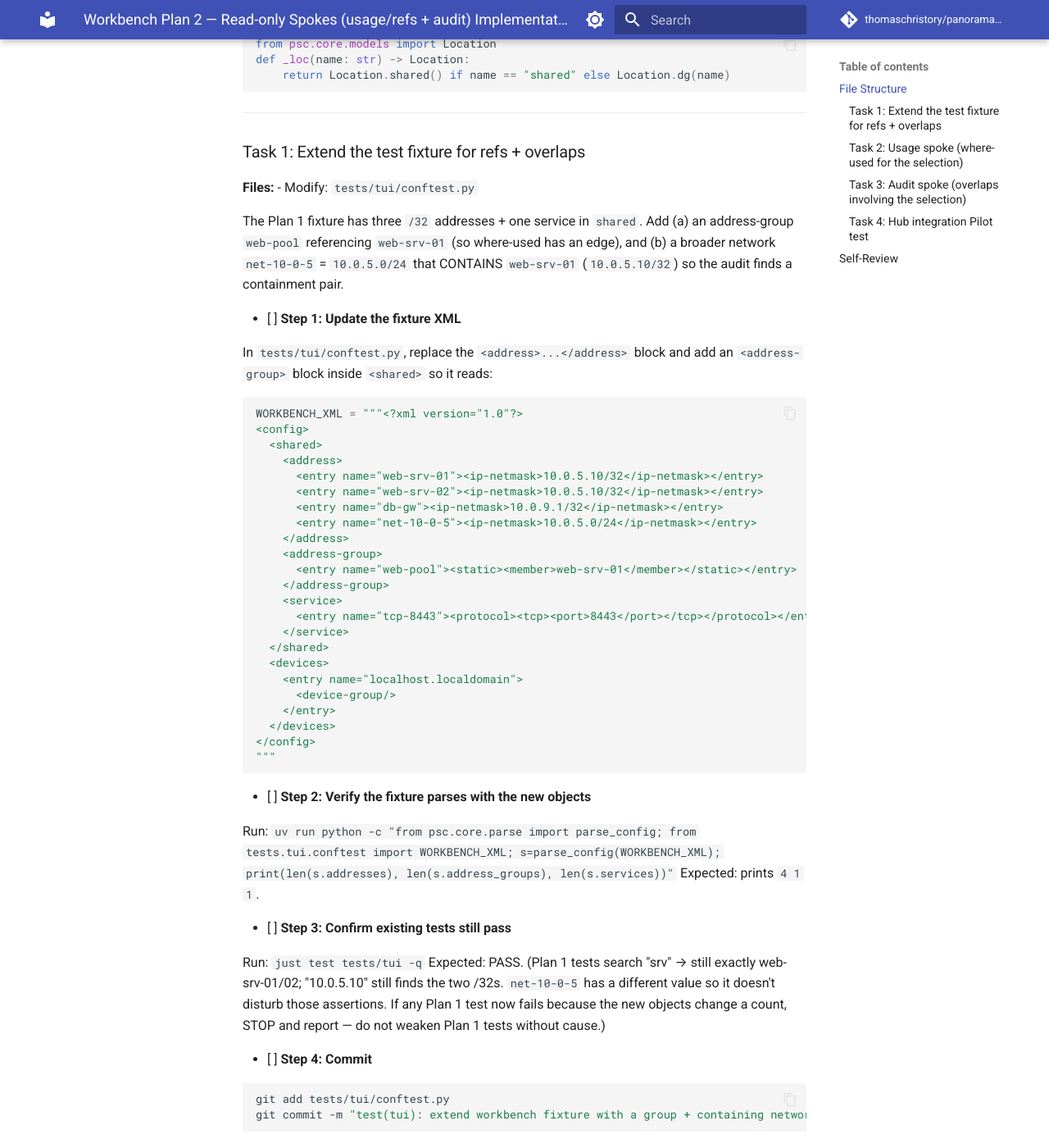
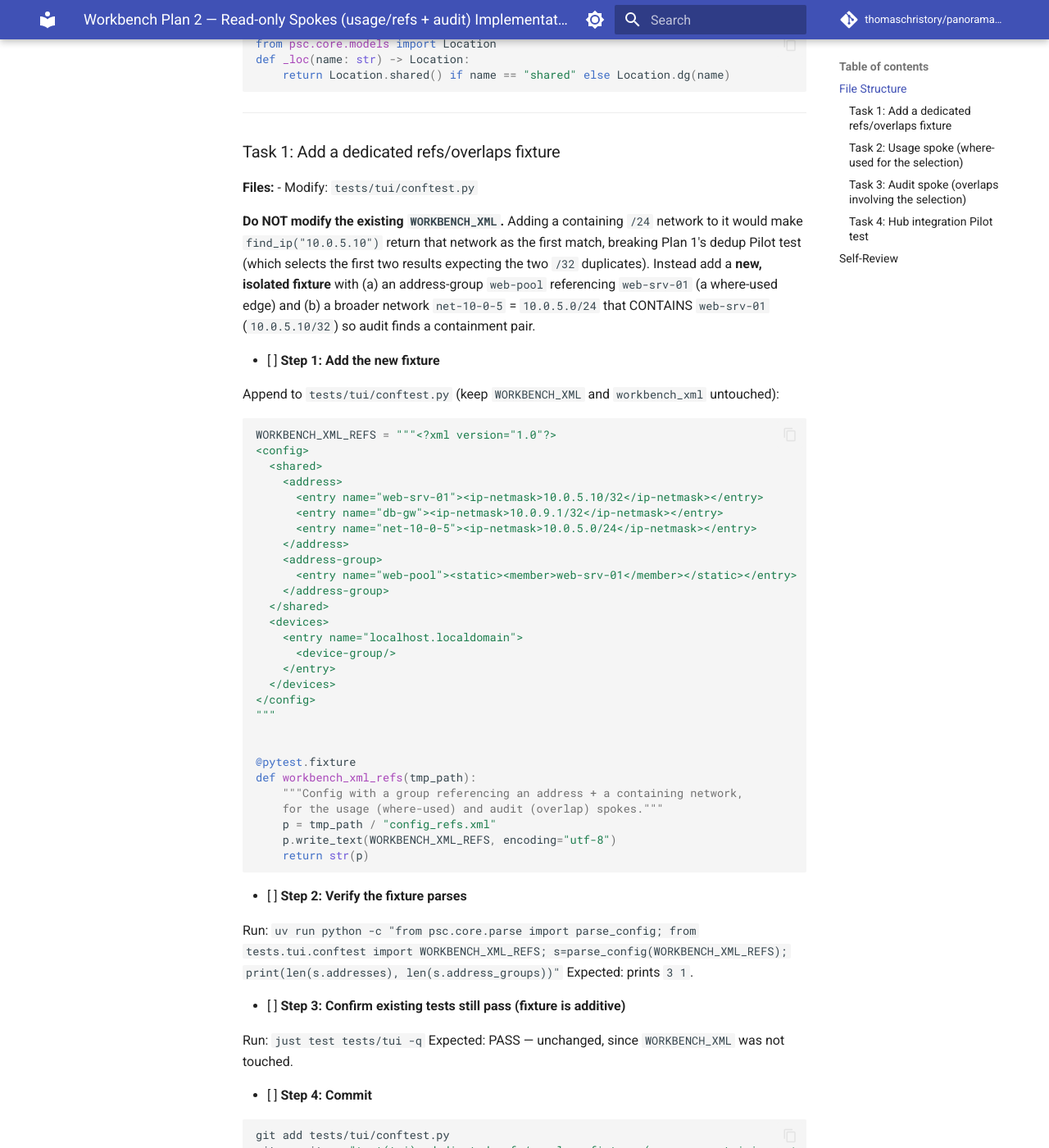
Before and after one commit to thomaschristory/panorama-super-cli, an MkDocs documentation site: the page built from docs/superpowers/plans/2026-07-01-workbench-plan-2-readonly-spokes.md, in a window 1280 px wide and 1400 px high, scrolled down 1162 px. Shown: the whole window at 82% size. Built offline with MkDocs 1.6.1 and Material for MkDocs 9.7.7, drawn with Linux system fonts in a browser that asks for light colours; comment, search, counter and statistics services are not loaded; some of the changed text lies outside the part shown.

Commit message:
docs: isolate new-spoke test fixtures (avoid polluting shared WORKBENCH_XML)

````diff
--- a/docs/superpowers/plans/2026-07-01-workbench-plan-2-readonly-spokes.md
+++ b/docs/superpowers/plans/2026-07-01-workbench-plan-2-readonly-spokes.md
@@ -31,33 +31,29 @@ def _loc(name: str) -> Location:
 
 ---
 
-### Task 1: Extend the test fixture for refs + overlaps
+### Task 1: Add a dedicated refs/overlaps fixture
 
 **Files:**
 - Modify: `tests/tui/conftest.py`
 
-The Plan 1 fixture has three `/32` addresses + one service in `shared`. Add (a) an address-group `web-pool` referencing `web-srv-01` (so where-used has an edge), and (b) a broader network `net-10-0-5` = `10.0.5.0/24` that CONTAINS `web-srv-01` (`10.0.5.10/32`) so the audit finds a containment pair.
+**Do NOT modify the existing `WORKBENCH_XML`.** Adding a containing `/24` network to it would make `find_ip("10.0.5.10")` return that network as the first match, breaking Plan 1's dedup Pilot test (which selects the first two results expecting the two `/32` duplicates). Instead add a **new, isolated fixture** with (a) an address-group `web-pool` referencing `web-srv-01` (a where-used edge) and (b) a broader network `net-10-0-5` = `10.0.5.0/24` that CONTAINS `web-srv-01` (`10.0.5.10/32`) so audit finds a containment pair.
 
-- [ ] **Step 1: Update the fixture XML**
+- [ ] **Step 1: Add the new fixture**
 
-In `tests/tui/conftest.py`, replace the `<address>...</address>` block and add an `<address-group>` block inside `<shared>` so it reads:
+Append to `tests/tui/conftest.py` (keep `WORKBENCH_XML` and `workbench_xml` untouched):
 
 ```python
-WORKBENCH_XML = """<?xml version="1.0"?>
+WORKBENCH_XML_REFS = """<?xml version="1.0"?>
 <config>
   <shared>
     <address>
       <entry name="web-srv-01"><ip-netmask>10.0.5.10/32</ip-netmask></entry>
-      <entry name="web-srv-02"><ip-netmask>10.0.5.10/32</ip-netmask></entry>
       <entry name="db-gw"><ip-netmask>10.0.9.1/32</ip-netmask></entry>
       <entry name="net-10-0-5"><ip-netmask>10.0.5.0/24</ip-netmask></entry>
     </address>
     <address-group>
       <entry name="web-pool"><static><member>web-srv-01</member></static></entry>
     </address-group>
-    <service>
-      <entry name="tcp-8443"><protocol><tcp><port>8443</port></tcp></protocol></entry>
-    </service>
   </shared>
   <devices>
     <entry name="localhost.localdomain">
@@ -66,23 +62,32 @@ WORKBENCH_XML = """<?xml version="1.0"?>
   </devices>
 </config>
 """
+
+
+@pytest.fixture
+def workbench_xml_refs(tmp_path):
+    """Config with a group referencing an address + a containing network,
+    for the usage (where-used) and audit (overlap) spokes."""
+    p = tmp_path / "config_refs.xml"
+    p.write_text(WORKBENCH_XML_REFS, encoding="utf-8")
+    return str(p)
 ```
 
-- [ ] **Step 2: Verify the fixture parses with the new objects**
+- [ ] **Step 2: Verify the fixture parses**
 
-Run: `uv run python -c "from psc.core.parse import parse_config; from tests.tui.conftest import WORKBENCH_XML; s=parse_config(WORKBENCH_XML); print(len(s.addresses), len(s.address_groups), len(s.services))"`
-Expected: prints `4 1 1`.
+Run: `uv run python -c "from psc.core.parse import parse_config; from tests.tui.conftest import WORKBENCH_XML_REFS; s=parse_config(WORKBENCH_XML_REFS); print(len(s.addresses), len(s.address_groups))"`
+Expected: prints `3 1`.
 
-- [ ] **Step 3: Confirm existing tests still pass**
+- [ ] **Step 3: Confirm existing tests still pass (fixture is additive)**
 
 Run: `just test tests/tui -q`
-Expected: PASS. (Plan 1 tests search "srv" → still exactly web-srv-01/02; "10.0.5.10" still finds the two /32s. `net-10-0-5` has a different value so it doesn't disturb those assertions. If any Plan 1 test now fails because the new objects change a count, STOP and report — do not weaken Plan 1 tests without cause.)
+Expected: PASS — unchanged, since `WORKBENCH_XML` was not touched.
 
 - [ ] **Step 4: Commit**
 
 ```bash
 git add tests/tui/conftest.py
-git commit -m "test(tui): extend workbench fixture with a group + containing network"
+git commit -m "test(tui): dedicated refs/overlaps fixture (group + containing network)"
 ```
 
 ---
@@ -113,8 +118,8 @@ def _session(workbench_xml: str) -> WorkbenchSession:
     return WorkbenchSession(source=OfflineSource(workbench_xml), output_mode=OutputMode.SET)
 
 
-def test_where_used_finds_group_referrer(workbench_xml: str) -> None:
-    sess = _session(workbench_xml)
+def test_where_used_finds_group_referrer(workbench_xml_refs: str) -> None:
+    sess = _session(workbench_xml_refs)
     sess.toggle(SelectionItem(kind="address", name="web-srv-01", location="shared"))
     rows = selection_where_used(sess)
     # web-srv-01 is referenced by the address-group web-pool
@@ -127,15 +132,15 @@ def test_where_used_finds_group_referrer(workbench_xml: str) -> None:
     )
 
 
-def test_where_used_empty_for_unreferenced(workbench_xml: str) -> None:
-    sess = _session(workbench_xml)
+def test_where_used_empty_for_unreferenced(workbench_xml_refs: str) -> None:
+    sess = _session(workbench_xml_refs)
     sess.toggle(SelectionItem(kind="address", name="db-gw", location="shared"))
     rows = selection_where_used(sess)
     assert rows == []
 
 
-def test_where_used_only_considers_selection(workbench_xml: str) -> None:
-    sess = _session(workbench_xml)
+def test_where_used_only_considers_selection(workbench_xml_refs: str) -> None:
+    sess = _session(workbench_xml_refs)
     # nothing selected -> nothing to report
     assert selection_where_used(sess) == []
 ```
@@ -295,8 +300,8 @@ def _session(workbench_xml: str) -> WorkbenchSession:
     return WorkbenchSession(source=OfflineSource(workbench_xml), output_mode=OutputMode.SET)
 
 
-def test_overlaps_finds_containment_involving_selection(workbench_xml: str) -> None:
-    sess = _session(workbench_xml)
+def test_overlaps_finds_containment_involving_selection(workbench_xml_refs: str) -> None:
+    sess = _session(workbench_xml_refs)
     # net-10-0-5 (10.0.5.0/24) CONTAINS web-srv-01 (10.0.5.10/32)
     sess.toggle(SelectionItem(kind="address", name="web-srv-01", location="shared"))
     pairs = selection_overlaps(sess)
@@ -304,15 +309,15 @@ def test_overlaps_finds_containment_involving_selection(workbench_xml: str) -> N
     assert ("net-10-0-5", "web-srv-01") in names
 
 
-def test_overlaps_empty_when_selection_not_involved(workbench_xml: str) -> None:
-    sess = _session(workbench_xml)
+def test_overlaps_empty_when_selection_not_involved(workbench_xml_refs: str) -> None:
+    sess = _session(workbench_xml_refs)
     # db-gw (10.0.9.1/32) overlaps nothing
     sess.toggle(SelectionItem(kind="address", name="db-gw", location="shared"))
     assert selection_overlaps(sess) == []
 
 
-def test_overlaps_empty_without_selection(workbench_xml: str) -> None:
-    sess = _session(workbench_xml)
+def test_overlaps_empty_without_selection(workbench_xml_refs: str) -> None:
+    sess = _session(workbench_xml_refs)
     assert selection_overlaps(sess) == []
 ```
 
````
Also changed, not shown: docs/superpowers/plans/2026-07-01-workbench-plan-3-mutating-spokes.md (+31 -8 lines).
